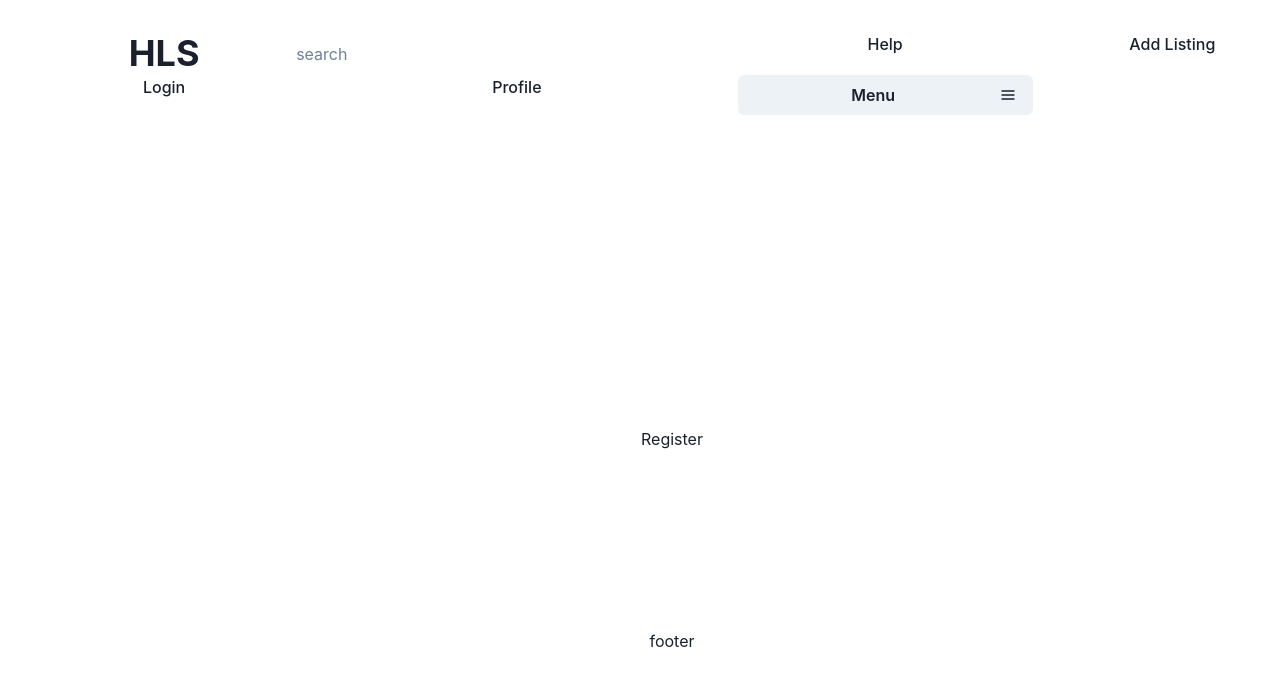
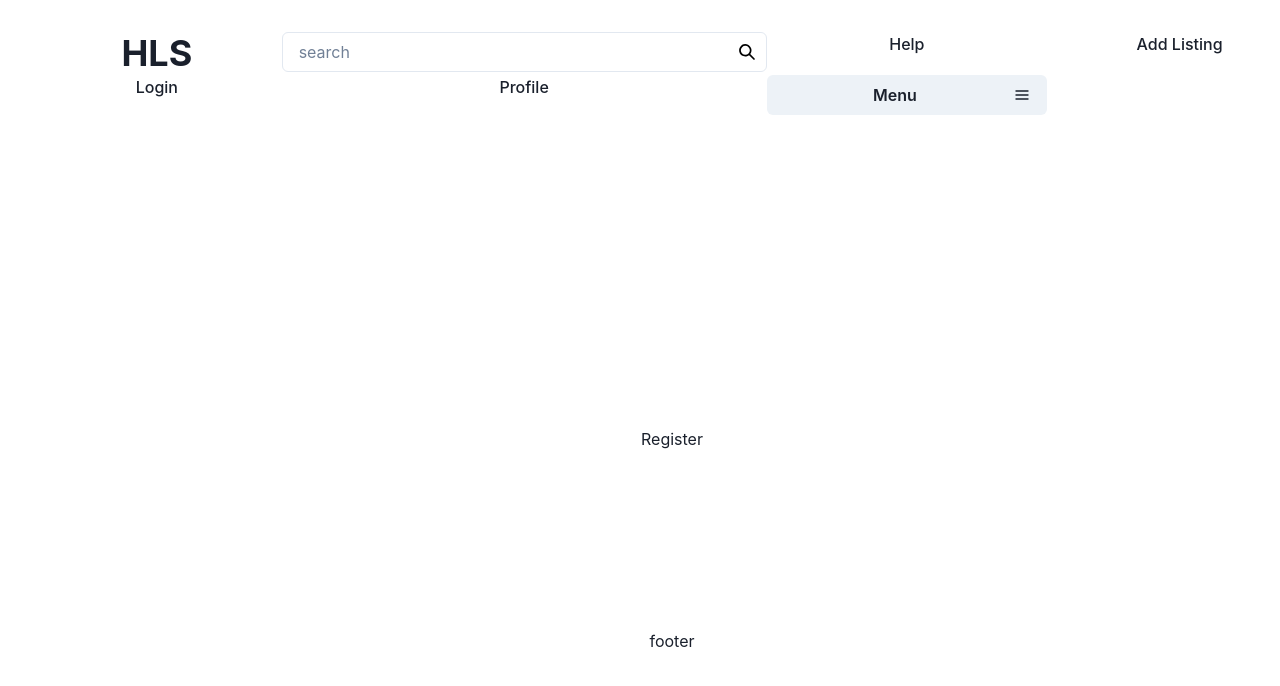
Before and after one commit to BorDevTech/HLS, a React (Vite) app: page /HLS/register in a window 1280 px wide. Shown: the top 686 px of the page. Built offline with nearby package versions, Linux system fonts and the light colour scheme.

Commit message:
SearchBar section MVP completed

```diff
--- a/src/components/Navbar/SearchBar.tsx
+++ b/src/components/Navbar/SearchBar.tsx
@@ -1,7 +1,25 @@
+import * as CUR from "@chakra-ui/react";
+import * as CUI from "@chakra-ui/icons";
+import { useColorMode } from "@chakra-ui/react";
+
 const SearchBar = () => {
+  const { colorMode } = useColorMode();
   return (
     <>
-      <input placeholder={"search"} />
+      <CUR.InputGroup>
+        <CUR.Input placeholder={"search"} />
+        <CUR.InputRightElement>
+          <CUR.IconButton
+            colorScheme="blackAlpha.50"
+            aria-label="Search database"
+            icon={
+              <CUI.SearchIcon
+                color={colorMode === "light" ? "#000000" : "#FFFFFF"}
+              />
+            }
+          />
+        </CUR.InputRightElement>
+      </CUR.InputGroup>
     </>
   );
 };
```
